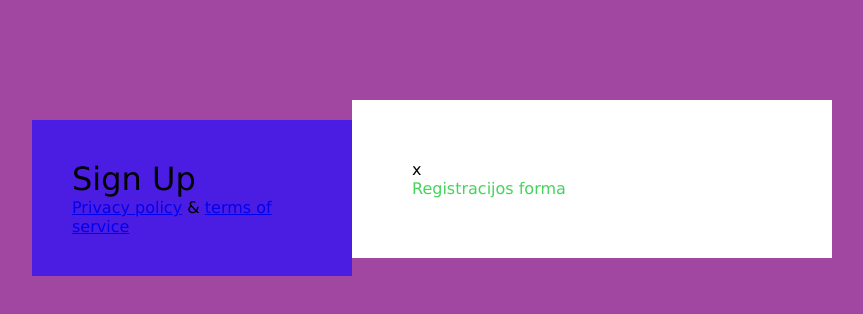
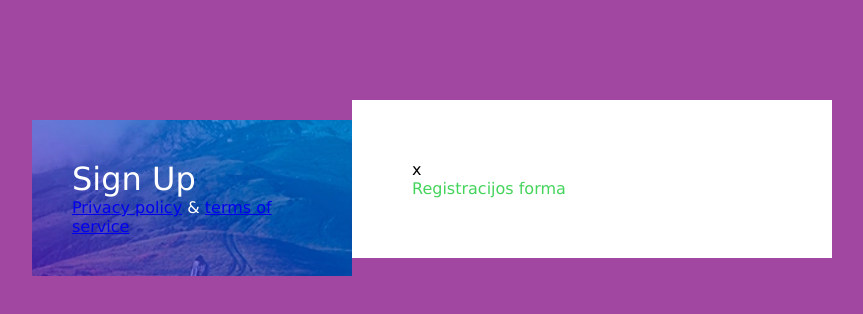
Before and after one commit to VaidasUrb/sig-up, a website: page index.html in a window 1280 px wide. Shown: the whole page, without its empty margins (208-1071 px from the left). Drawn offline with Linux system fonts and the light colour scheme.

Commit message:
left bacground

```diff
--- a/css/main.css
+++ b/css/main.css
@@ -25,6 +25,11 @@ body {
   padding: 40px;
   margin-top: 20px;
   background-color: rgb(75, 29, 226);
+  background-image: url(../img/hill.png);
+  background-repeat: no-repeat;
+  background-position: center;
+  background-size: cover;
+  color: #fff;
 }
 
 .main-title {
```
Also changed, not shown: img/hill.png (added).
